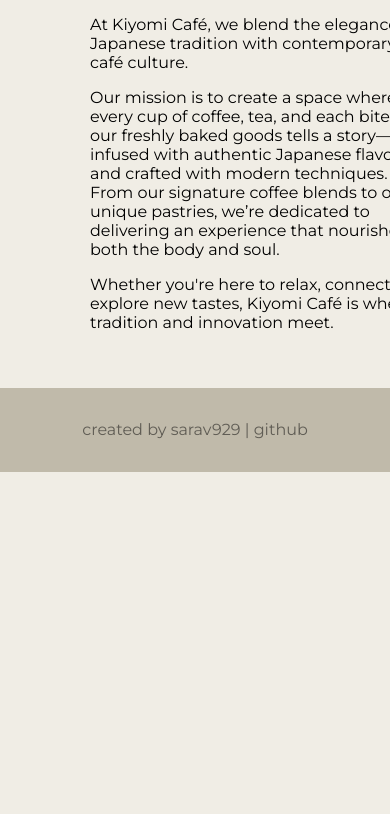
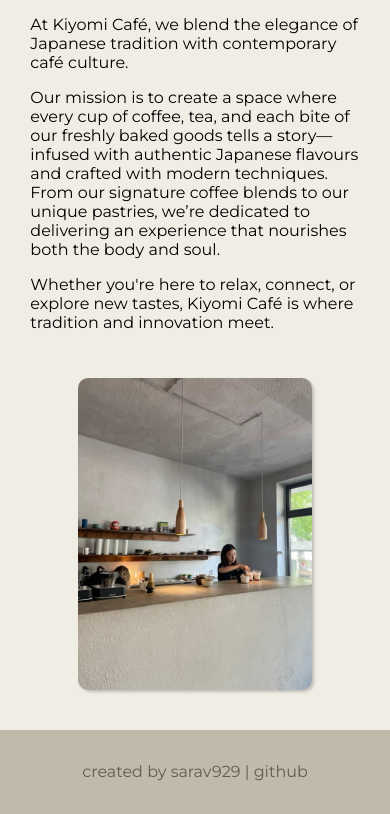
Before and after one commit to sarav929/Restaurant-page, a website built with webpack: page src/template.html in a window 390 px wide. Shown: the part 639-1453 px from the top of the page. Before the commit the page ends 1111 px from the top, so only its background shows below. Built offline with nearby package versions, Linux system fonts and the light colour scheme; a web font is replaced by a local one.

Commit message:
add media query for about page on smaller screen

```diff
--- a/src/styles/base.css
+++ b/src/styles/base.css
@@ -22,6 +22,16 @@
     font-family: 'Julius';
     src: url('../fonts/JuliusSansOne-Regular.ttf') format('truetype');
 }
+
+@media screen and (max-width: 860px) {
+    .about {
+         flex-direction: column;
+         & img {
+             min-width: 60vw;
+         }
+     }
+
+ }
 
 * {
     box-sizing: border-box;
```
